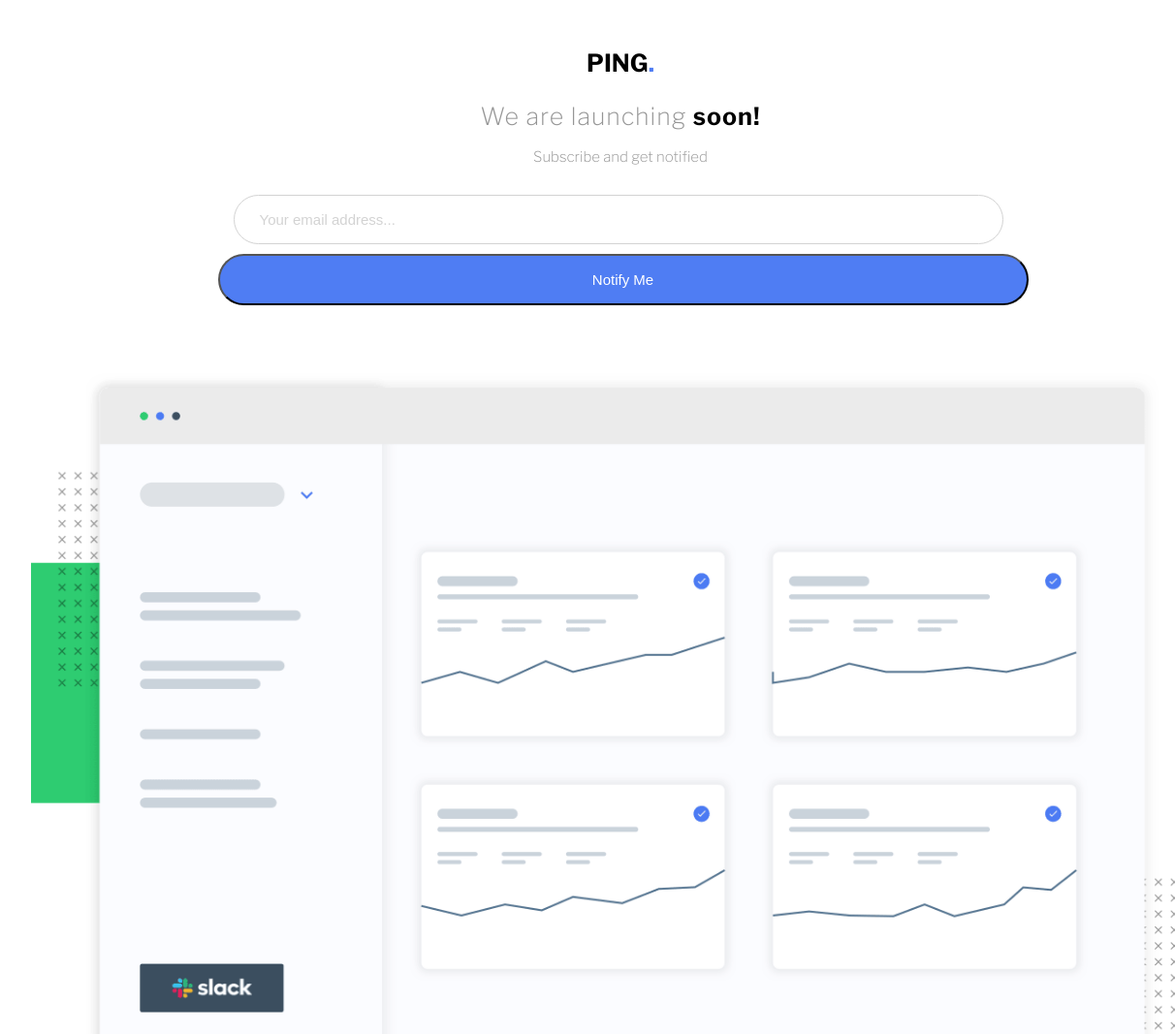
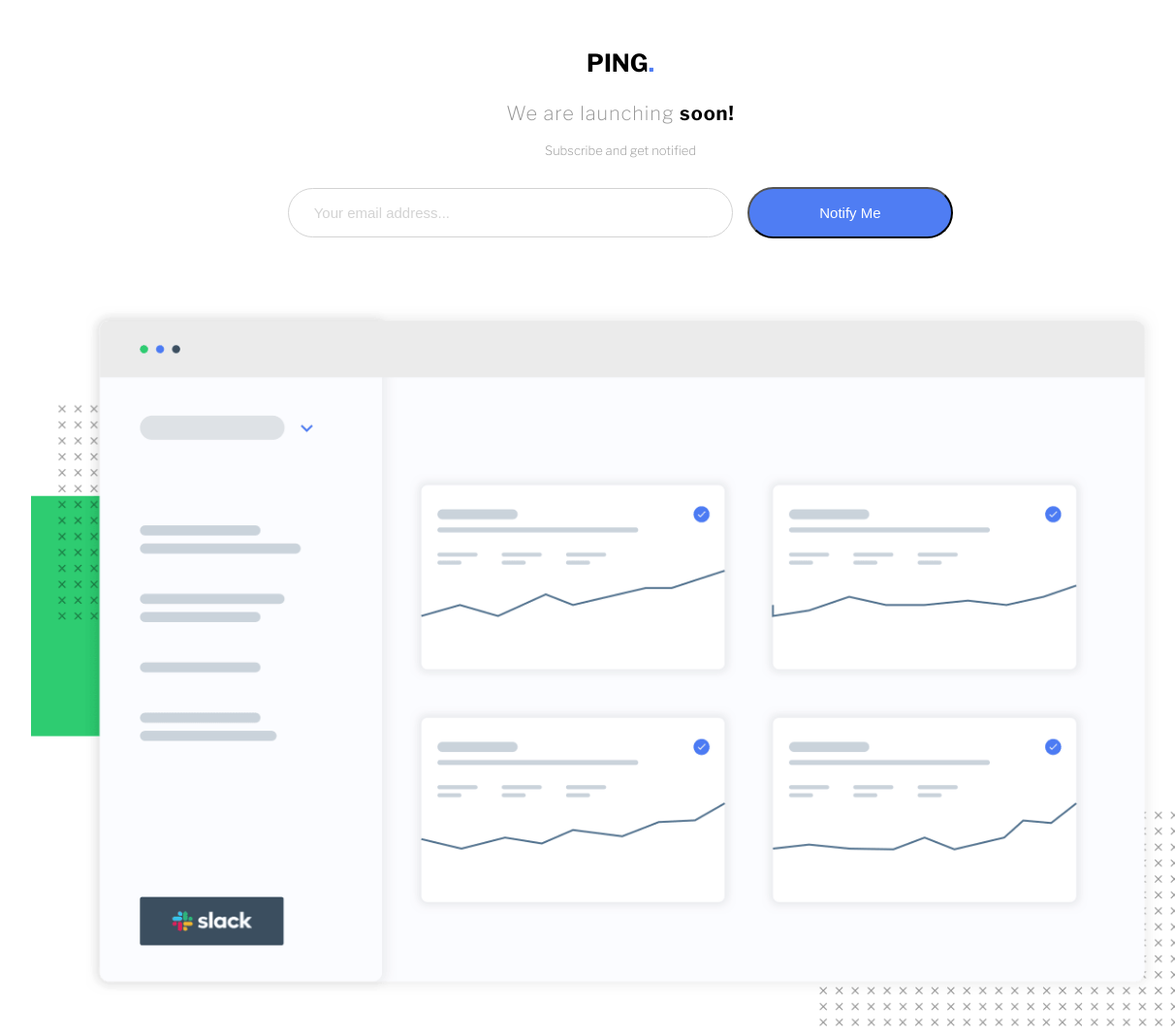
Before and after one commit to thuy-n3/pingLanding, a plain HTML site: page index.html in a window 1536 px wide. Shown: the top 1067 px of the page at 97% size, without its empty margins (128-1340 px from the left). Drawn offline with nearby package versions, Linux system fonts and the light colour scheme.

Commit message:
styling for desktop - form

```diff
--- a/index.html
+++ b/index.html
@@ -24,12 +24,12 @@
 
 			<div class="buttonContainer">
 				<form class="emailForm">
-					<div>
+
 						<input class="emailInput" type="email" id="email" name="email" placeholder="Your email address..." required/>
-					</div>
-					<div>
+
+
 						<button class="submitButton">Notify Me</button>
-					</div>
+
 				</form>
 			</div>
 
--- a/styles/styles.css
+++ b/styles/styles.css
@@ -124,9 +124,54 @@ a:hover, a:active {
 }
 
 
-@media (max-width:1440px){
+/*----------------------------------*/
+/*----------------------------------*/
+
+@media (min-width:1440px){
+
+  .buttonContainer{
+  margin-top: 30px;
+}
+
+.emailInput{
+  padding: 16px;
+  border-radius: 40px;
+  width: 15%;
+  margin-right: 5px;
+  font-size: 15px;
+  border:lightgrey solid 1px;
 
 }
+
+input::placeholder {
+  color:lightgrey;
+  padding-left: 10px;
+}
+
+.submitButton{
+  padding: 16px;
+  border-radius: 40px;
+  text-align: center;
+  width: 15%;
+  margin-left: 5px;
+  font-size: 15px;
+  background-color:hsl(223, 87%, 63%);
+  color: white;
+
+}
+
+#dashboardImg{
+  width: 45%;
+  margin-top: 30px;
+  padding-top: 30px;
+  /* margin-bottom: 30px; */
+  padding-bottom: 40px;
+}
+
+}
+
+/*----------------------------------*/
+/*----------------------------------*/
 
 @media (min-width: 375px){
 
@@ -176,6 +221,10 @@ a:hover, a:active {
   input::placeholder {
     color:lightgrey;
     /* padding-left: 10px; */
+  }
+
+  input.error{
+    color: red;
   }
 
   .submitButton{
@@ -244,3 +293,158 @@ a:hover, a:active {
   }
 
 }
+
+/*----------------------------------*/
+/*----------------------------------*/
+
+@media (min-width: 320px){
+
+    body{
+    text-align: center;
+    }
+
+    .bigText{
+    margin-top: 25px;
+    font-size: 20px;
+    margin-bottom: 18px;
+    letter-spacing: 1px;
+    color:hsl(0, 0%, 59%);
+    font-weight: 200;
+    padding-left: 30px;
+    padding-right: 30px;
+    }
+
+    /* .soon{
+    font-weight: 700;
+    color: black;
+    } */
+
+  .subText{
+    font-size: 13px;
+    font-weight: 200;
+    color:hsl(0, 0%, 59%);
+  }
+
+  .buttonContainer{
+    margin-top: 30px;
+
+  }
+
+  .emailInput{
+    /* padding: 16px; */
+    border-radius: 40px;
+    /* width: 250px;  */
+    width:65%;
+    margin-bottom: 10px;
+    /* margin-right: 5px; */
+    font-size: 15px;
+    border:lightgrey solid 1px;
+    /* display: block; */
+  }
+
+  input::placeholder {
+    color:lightgrey;
+    /* padding-left: 10px; */
+  }
+
+  .submitButton{
+    /* padding: 16px; */
+    border-radius: 40px;
+    text-align: center;
+    width: 75%;
+    /* width: 295px; */
+    margin-bottom: 10px;
+    /* margin-left: 5px; */
+    font-size: 15px;
+    background-color:hsl(223, 87%, 63%);
+    color: white;
+  }
+
+  #dashboardImg{
+    width: 80%;
+    margin-top: 30px;
+    padding-top: 30px;
+    /* margin-bottom: 30px; */
+    padding-bottom: 40px;
+  }
+
+  .socialContainer{
+    margin-right: 30px;
+  }
+
+  ul {
+    list-style-type: none;
+  }
+
+  li {
+    display: inline-block;
+    margin: 5px;
+    border-radius: 50%;
+    border: solid 1px lightgrey;
+  }
+
+  a{
+    color: lightblue;
+    display: table-cell;
+    vertical-align: middle;
+    text-align: center;
+    text-decoration: none;
+    height: 30px;
+    width: 30px;
+    color: #4F7DF3;
+  }
+
+  a:hover, a:active {
+    /* color: lightsalmon; */
+    text-decoration: none;
+    background-color:  #4F7DF3;
+    color: white;
+    border-radius: 50%;
+  }
+
+  .icon-background{
+    color: transparent;
+  }
+
+  .copyrightTxt{
+    font-size: 10px;
+    color: lightgrey;
+    padding-bottom: 30px;
+  }
+
+}
+
+/*----------------------------------*/
+/*----------------------------------*/
+
+@media (min-width: 640px){
+
+  .buttonContainer{
+    margin-top: 30px;
+  }
+
+  .emailInput{
+    padding: 16px;
+    border-radius: 40px;
+    width: 28%;
+    margin-right: 5px;
+    font-size: 15px;
+    border:lightgrey solid 1px;
+  }
+
+  input::placeholder {
+    color:lightgrey;
+    padding-left: 10px;
+  }
+
+  .submitButton{
+    padding: 16px;
+    border-radius: 40px;
+    text-align: center;
+    width: 14%;
+    margin-left: 5px;
+    font-size: 15px;
+    background-color:hsl(223, 87%, 63%);
+    color: white;
+  }
+}
```
Lines whose indentation alone changed are shown as unchanged.
